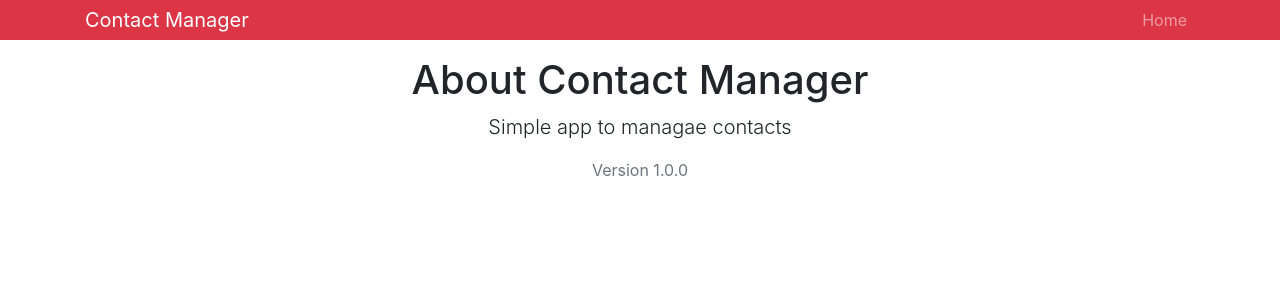
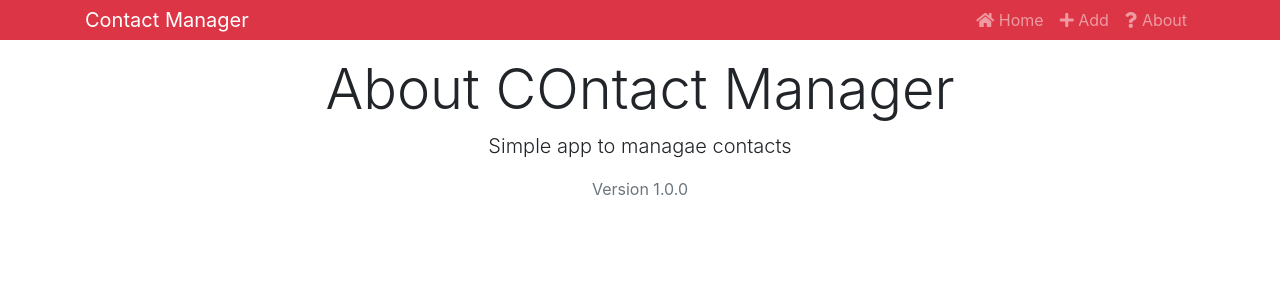
Before and after one commit to Steelrony/contactmanager, a React (Create React App) app: page /about in a window 1280 px wide. Shown: the top 300 px of the page. Built offline with nearby package versions, Linux system fonts and the light colour scheme.

Commit message:
added pages folder, link to about, add, and NotFound page

```diff
--- a/src/App.js
+++ b/src/App.js
@@ -3,6 +3,7 @@
 import Contacts from "./components/contatcs/Contacts";
 import Header from "./components/layout/Header";
 import About from "./components/pages/About";
+import NotFound from './components/pages/NotFound';
 import AddContact from "./components/contatcs/AddContact";
 
 import { Provider } from "./context";
@@ -22,6 +23,7 @@
                 <Route exact path="/" component={Contacts} />
                 <Route exact path="/contact/add" component={AddContact} />
                 <Route exact path="/about" component={About} />
+                <Route component={NotFound}/>
               </Switch>
             </div>
           </div>
--- a/src/components/contatcs/AddContact.js
+++ b/src/components/contatcs/AddContact.js
@@ -46,6 +46,8 @@
       phone: "",
       errors: {}
     });
+
+    this.props.history.push('/');
   };
 
   onChange = e => this.setState({ [e.target.name]: e.target.value });
--- a/src/components/layout/Header.js
+++ b/src/components/layout/Header.js
@@ -1,5 +1,6 @@
 import React from "react";
 import PropTypes from "prop-types";
+import { Link } from "react-router-dom";
 
 const Header = props => {
   const { branding } = props; //Destructuring
@@ -15,9 +16,19 @@
         <div>
           <ul className="navbar-nav mr-auto">
             <li className="nav-item">
-              <a href="/" className="nav-link">
-                Home
-              </a>
+              <Link to="/" className="nav-link">
+                <i className="fas fa-home" /> Home
+              </Link>
+            </li>
+            <li className="nav-item">
+              <Link to="/contact/add" className="nav-link">
+                <i className="fas fa-plus" /> Add
+              </Link>
+            </li>
+            <li className="nav-item">
+              <Link to="/about" className="nav-link">
+                <i className="fas fa-question" /> About
+              </Link>
             </li>
           </ul>
         </div>
--- a/src/components/pages/About.js
+++ b/src/components/pages/About.js
@@ -1,9 +1,9 @@
 import React from "react";
 
-export default () => {
+export default (props) => {
   return (
     <div>
-      <h1 className="displa-4">About Contact Manager</h1>
+      <h1 className="display-4">About COntact Manager</h1>
       <p className="lead">Simple app to managae contacts</p>
       <p className="text-secondary">Version 1.0.0</p>
     </div>
--- /dev/null
+++ b/src/components/pages/NotFound.js
@@ -0,0 +1,12 @@
+import React from 'react'
+
+export default () => {
+  return (
+    <div>
+      <h1 className="display-4">
+        <span className="text-danger">404 </span>Page Not Found
+      </h1>
+      <p className="lead">Sorry, that page does not exist</p>
+    </div>
+  )
+}
```
